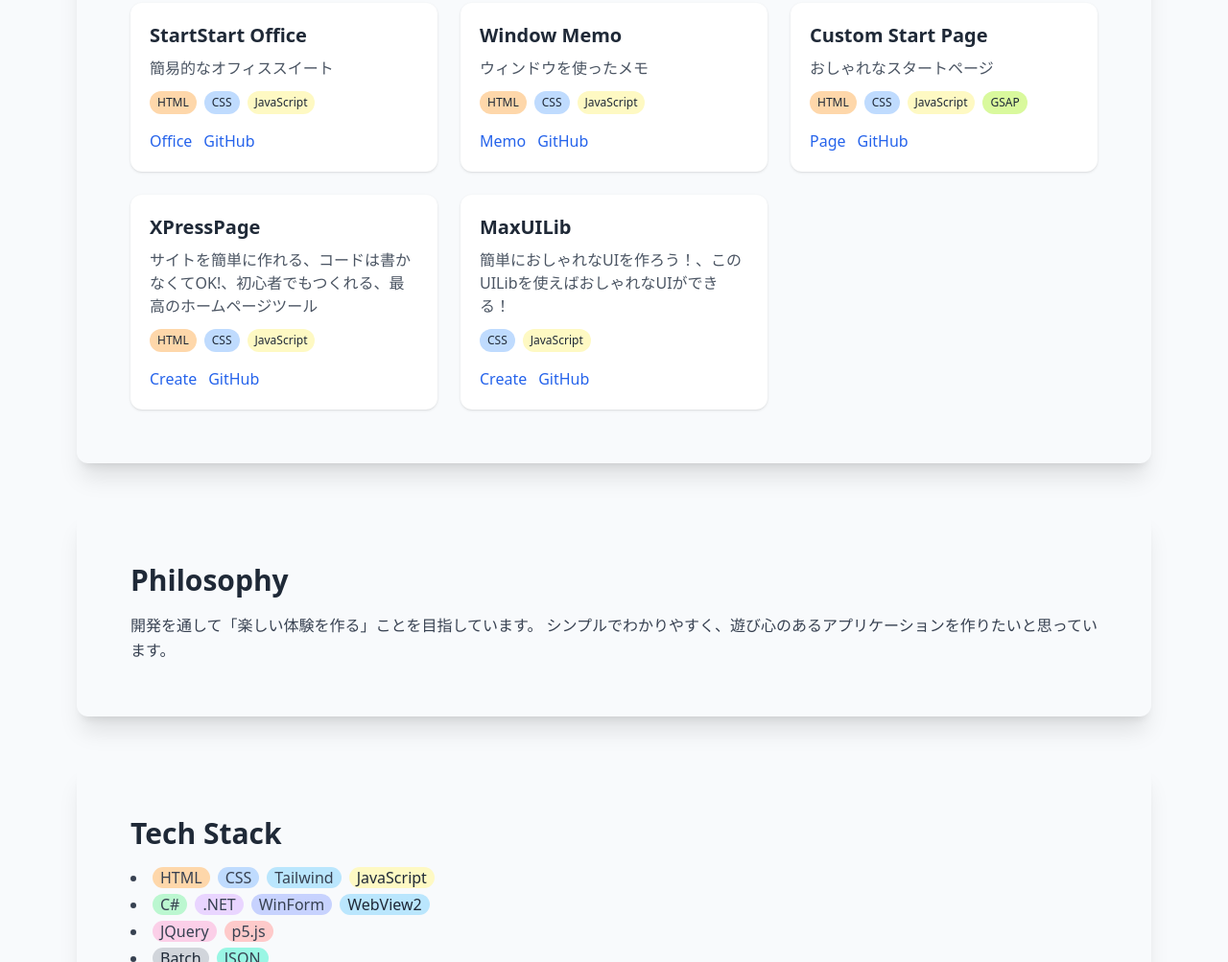
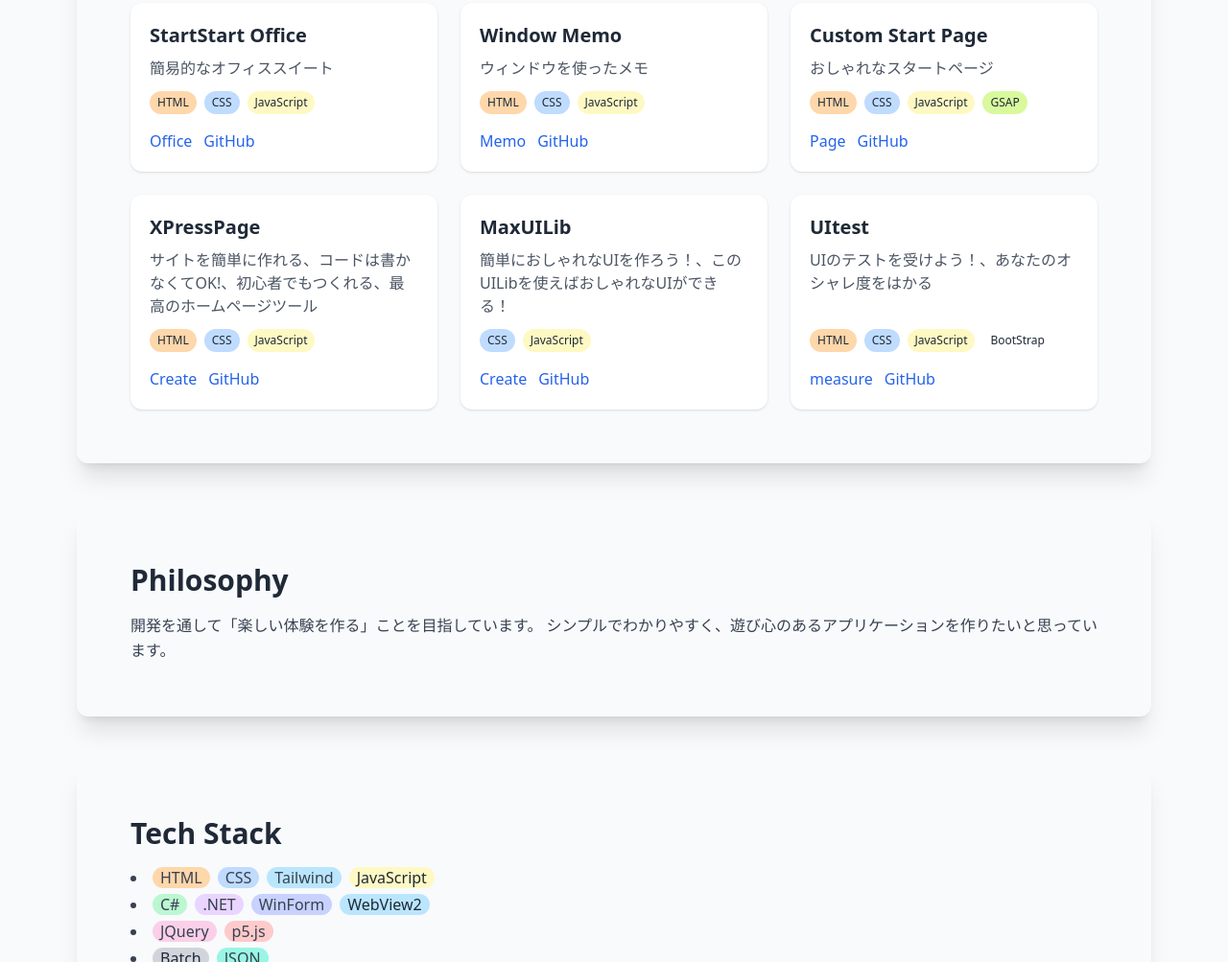
Before and after one commit to Dreeam00/dreeam00.github.io, a plain HTML site: page index.html in a window 1280 px wide. Shown: the part 1861-2864 px from the top of the page at 96% size. Drawn offline with nearby package versions, Linux system fonts and the light colour scheme.

Commit message:
Update index.html

```diff
--- a/index.html
+++ b/index.html
@@ -117,6 +117,7 @@
       "HTML": "bg-orange-200",
       "CSS": "bg-blue-200",
       "Tailwind CSS": "bg-sky-200",
+      "BootStrap": "bg-puple-500",
       "JavaScript": "bg-yellow-100 text-gray-800",
       "C#": "bg-green-200",
       ".NET": "bg-purple-200",
@@ -148,7 +149,8 @@
       { title: "Window Memo", desc: "ウィンドウを使ったメモ", tech: ["HTML", "CSS", "JavaScript"], links: [ { label: "Memo", url: "https://dreeam00.github.io/WindowMemo" }, { label: "GitHub", url: "https://github.com/Dreeam00/WindowMemo" } ], category: "tools" },
       { title: "Custom Start Page", desc: "おしゃれなスタートページ", tech: ["HTML", "CSS", "JavaScript","GSAP"], links: [ { label: "Page", url: "https://dreeam00.github.io/Start_Page"}, { label: "GitHub", url: "https://github.com/Dreeam00/Start_Page" } ], category: "web" },
       { title: "XPressPage", desc: "サイトを簡単に作れる、コードは書かなくてOK!、初心者でもつくれる、最高のホームページツール", tech: ["HTML", "CSS", "JavaScript"], links: [ { label: "Create", url: "https://dreeam00.github.io/XPressPage/cm"}, { label: "GitHub", url: "https://github.com/Dreeam00/XPressPage" } ], category: "tools" },
-      { title: "MaxUILib", desc: "簡単におしゃれなUIを作ろう！、このUILibを使えばおしゃれなUIができる！", tech: ["CSS", "JavaScript"], links: [ { label: "Create", url: "https://dreeam00.github.io/MUI"}, { label: "GitHub", url: "https://github.com/Dreeam00/MUI" } ], category: "tools" }
+      { title: "MaxUILib", desc: "簡単におしゃれなUIを作ろう！、このUILibを使えばおしゃれなUIができる！", tech: ["CSS", "JavaScript"], links: [ { label: "Create", url: "https://dreeam00.github.io/MUI"}, { label: "GitHub", url: "https://github.com/Dreeam00/MUI" } ], category: "tools" },
+      { title: "UItest", desc: "UIのテストを受けよう！、あなたのオシャレ度をはかる", tech: ["HTML","CSS", "JavaScript","BootStrap"], links: [ { label: "measure", url: "https://dreeam00.github.io/UItest"}, { label: "GitHub", url: "https://github.com/Dreeam00/UItest" } ], category: "web" }
     ];
 
     const grid = document.getElementById('projectGrid');
```
